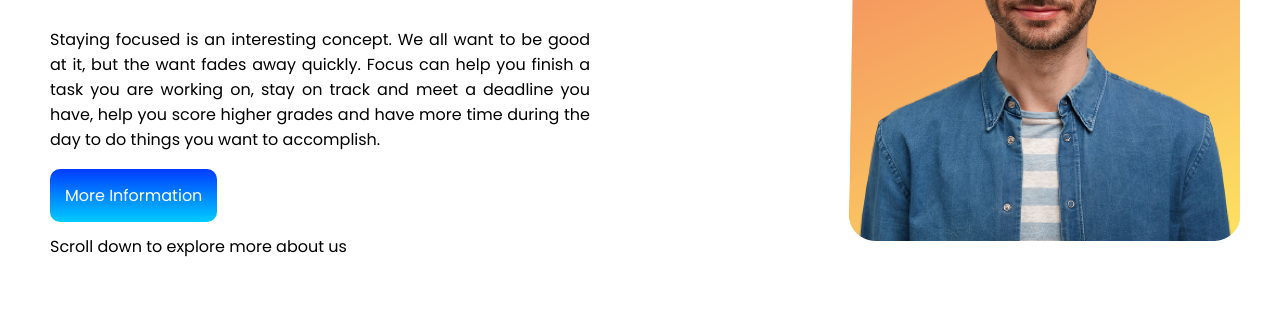
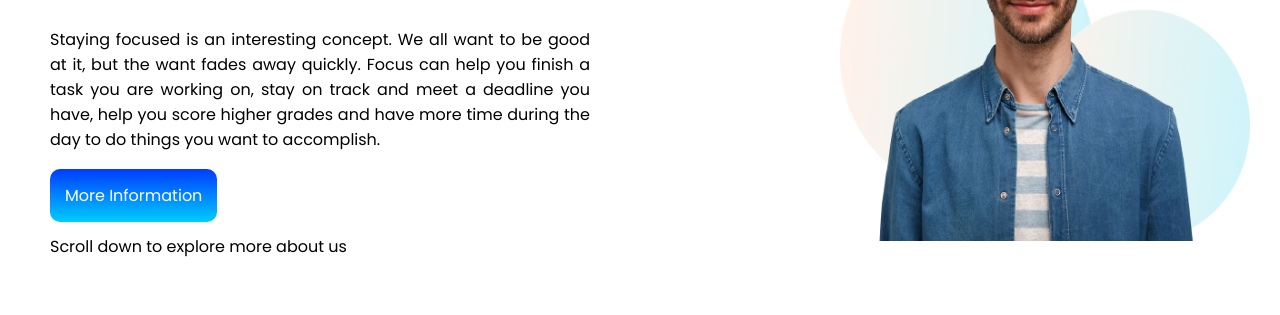
Before and after one commit to rownokstar/mission-2022, a plain HTML site: page index.html in a window 1280 px wide. Shown: the part 194-509 px from the top of the page. Drawn offline with Linux system fonts and the light colour scheme.

```diff
--- a/index.html
+++ b/index.html
@@ -22,7 +22,7 @@
                 <p class="Staying">Scroll down to explore more about us</p>
             </div>
             <div class="Stay">
-                <img src="images/person/person-1.png" alt="person-1">
+                <img src="images/person/person-4.png" alt="person-1">
             </div>
     </section>
 
```
